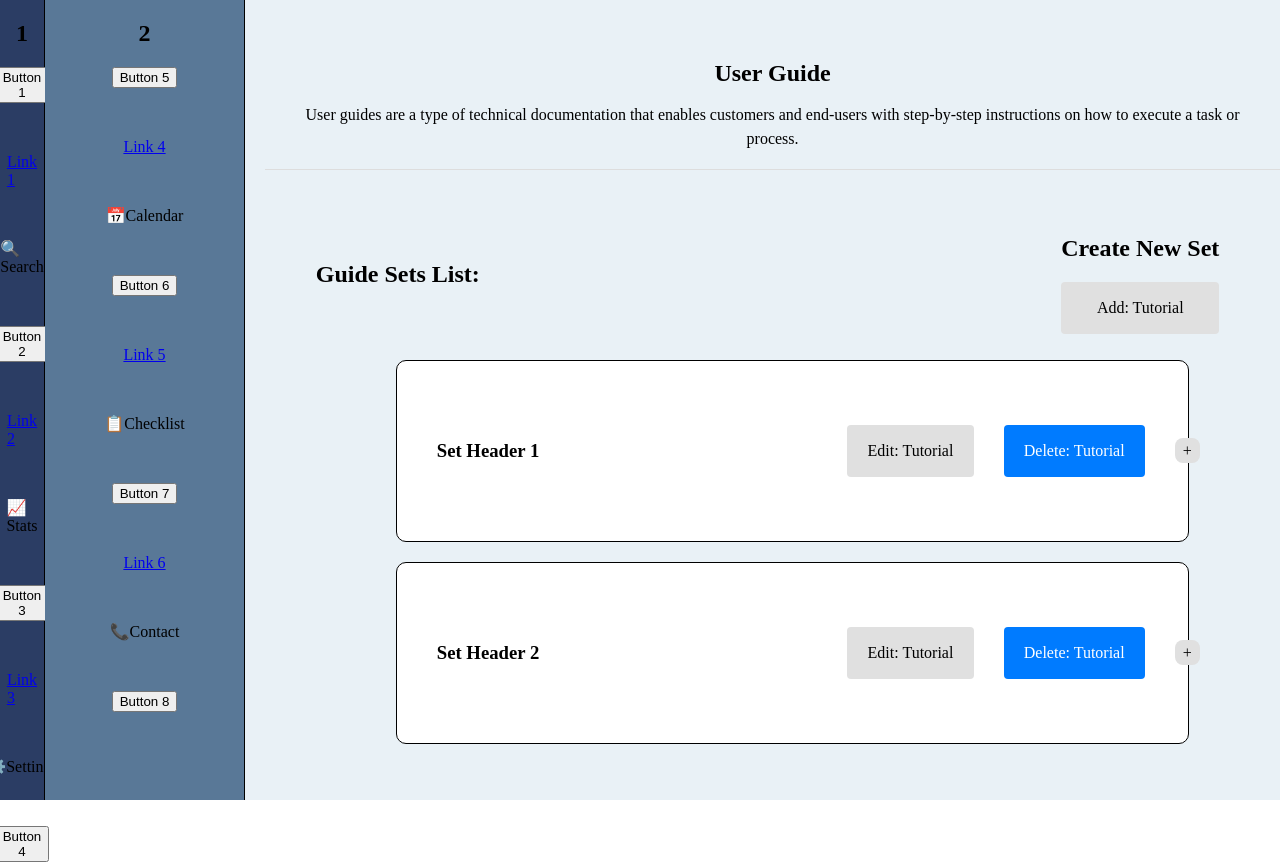
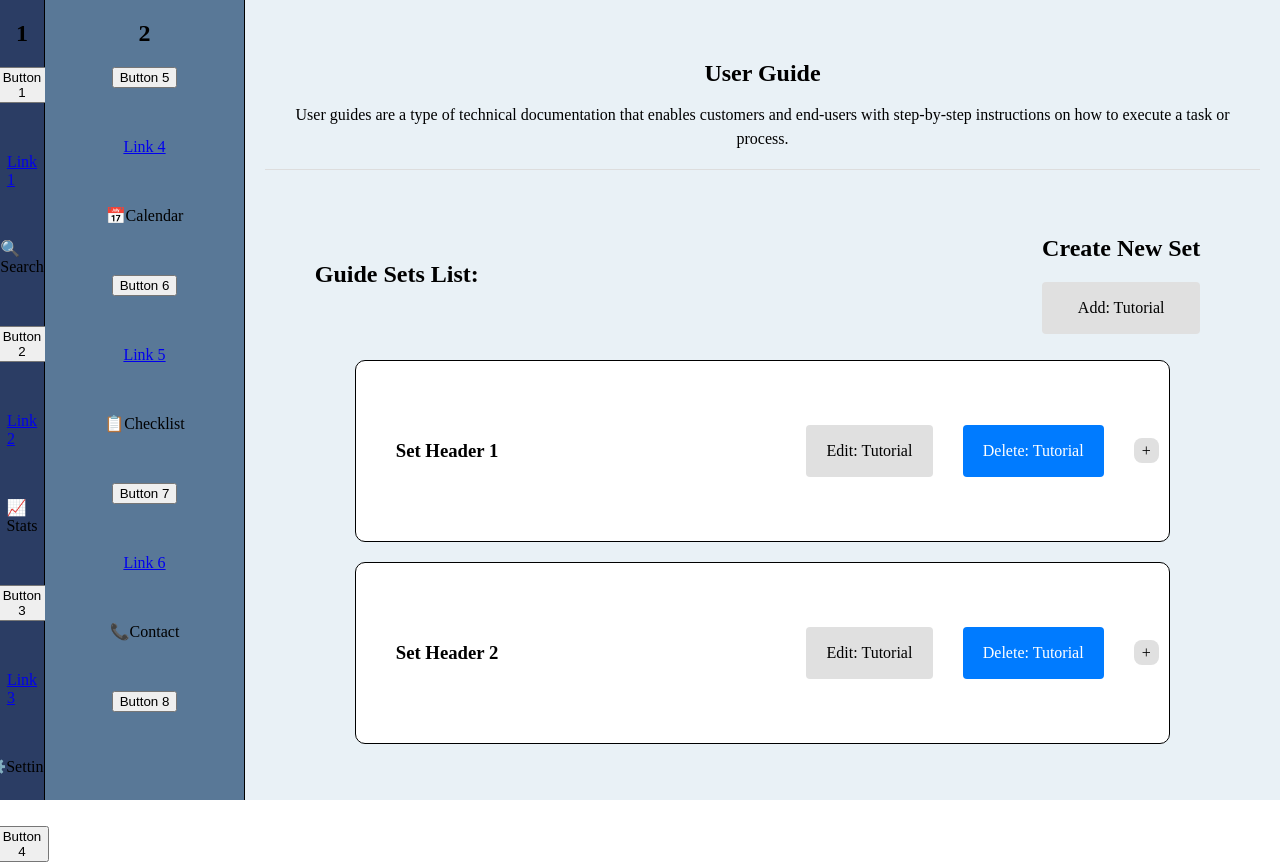
Before and after one commit to DeveloperJefremov/user-guide-v1, a React (Vite) app: page / in a window 1280 px wide. Built offline with nearby package versions, Linux system fonts and the light colour scheme.

Commit message:
bug fix about ul padding

```diff
--- a/src/components/sets/GuideSetsList.module.css
+++ b/src/components/sets/GuideSetsList.module.css
@@ -6,6 +6,9 @@
 	justify-content: center;
 
 	/* margin-right: 50px; */
+}
+.guideSetsList__setsList {
+	padding-left: 0;
 }
 
 .guideSetsList__header {
--- a/src/components/steps/GuideStep.jsx
+++ b/src/components/steps/GuideStep.jsx
@@ -1,4 +1,4 @@
-import { useEffect, useState } from 'react';
+import { useState } from 'react';
 import Button from '../../UI/Button';
 
 import styles from './GuideStep.module.css';
--- a/src/components/steps/GuideStepForm.jsx
+++ b/src/components/steps/GuideStepForm.jsx
@@ -1,4 +1,4 @@
-import React, { useEffect, useState } from 'react';
+import React, { useState } from 'react';
 import Button from '../../UI/Button';
 
 import styles from './GuideStepForm.module.css';
@@ -72,9 +72,6 @@ export default function GuideStepForm({
 		setFormData(updatedData);
 		onChange(updatedData); // Передаем изменения в родительский компонент
 	};
-	useEffect(() => {
-		console.log(formData);
-	}, [formData]);
 
 	return (
 		<div className={styles.guideStepForm}>
```
